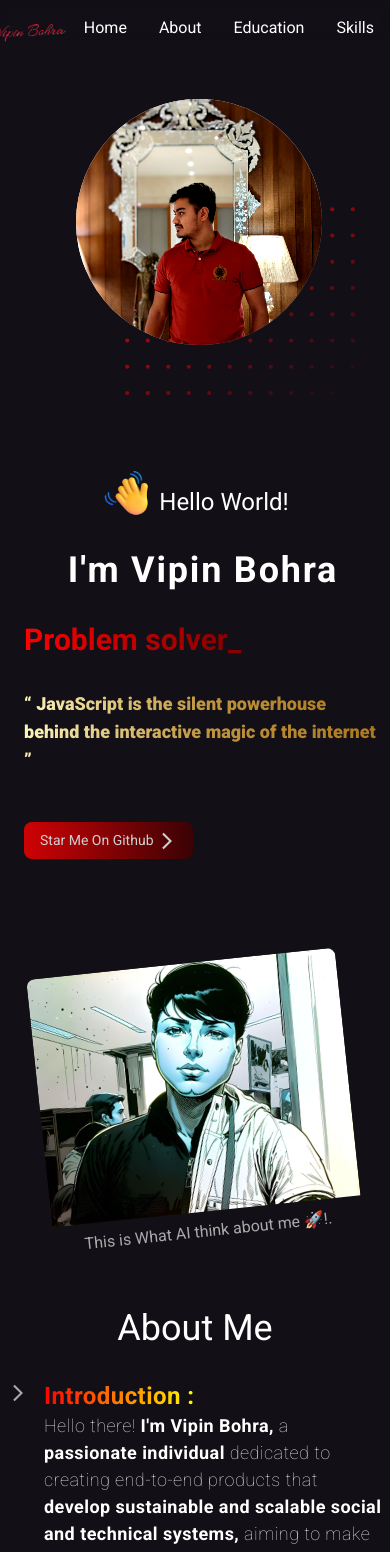
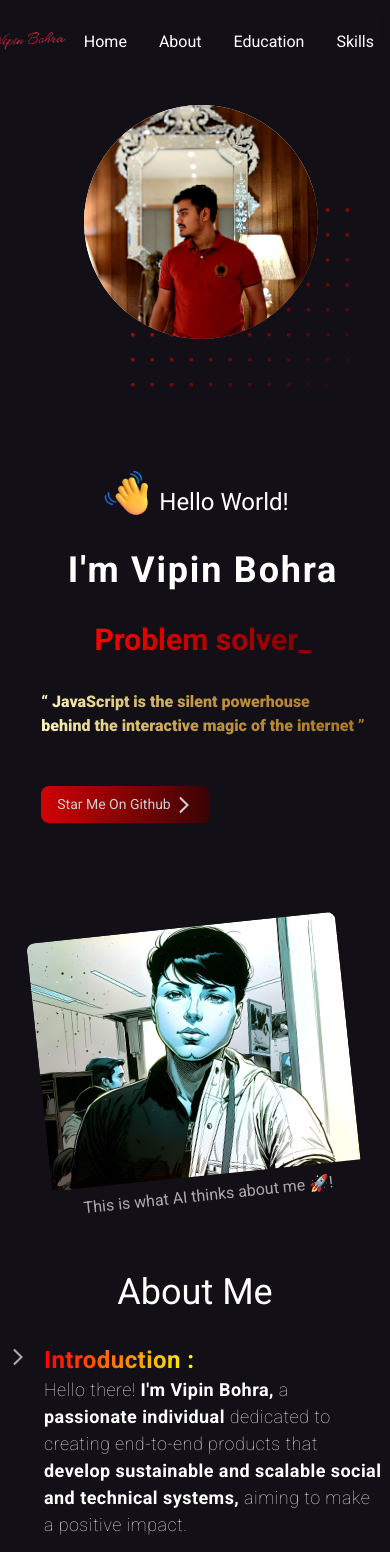
Before and after one commit to VIPIN24BOHRA/portfolio_template, a Next.js app: page / in a window 390 px wide. Shown: the top 1552 px of the page. Built offline with nearby package versions, Linux system fonts and the light colour scheme.

Commit message:
feat: added padding to header

```diff
--- a/components/Header/header.tsx
+++ b/components/Header/header.tsx
@@ -1,6 +1,6 @@
 export default function Header() {
   return (
-    <nav className="pl-4 sm:pr-40 z-40 fixed w-full text-white flex justify-end h-[40px] sm:h-[50px] items-end backdrop-blur-sm">
+    <nav className="pl-4 pt-2 sm:pr-40 z-40 fixed w-full text-white flex justify-end  sm:h-[50px] items-end backdrop-blur-sm">
       <img
         src="./assets/my_signature.png"
         alt="signature"
--- a/components/about.tsx
+++ b/components/about.tsx
@@ -11,7 +11,7 @@ export default function About() {
           className="h-full object-cover"
         />
         <p className="text-center mt-2 text-[#aaa]">
-          This is What AI think about me 🚀!.{" "}
+          This is what AI thinks about me 🚀!{" "}
         </p>
       </div>
 
--- a/components/hero.tsx
+++ b/components/hero.tsx
@@ -24,7 +24,7 @@ export default function HeroSection() {
 
         <div className="ml-4 mt-8">
           <AnimationEffect delay={1.5} duration={1} y={50}>
-            <div className="text-3xl sm:text-4xl font-semibold mb-4">
+            <div className="text-3xl text-center sm:text-start sm:text-4xl font-semibold mb-4">
               <TypewriterComponent
                 options={{
                   strings: [
@@ -45,7 +45,7 @@ export default function HeroSection() {
             </div>
           </AnimationEffect>
           <AnimationEffect delay={2} duration={1} y={50}>
-            <p className="py-4 text-lg sm:text-xl font-extrabold bg-gradient-to-r from-[#FCF6BA] via-[#BF953F] to-[#AA771C] text-transparent bg-clip-text">
+            <p className="py-4 text-md sm:text-xl font-extrabold bg-gradient-to-r from-[#FCF6BA] via-[#BF953F] to-[#AA771C] text-transparent bg-clip-text">
               &#8220; JavaScript is the silent powerhouse <br /> behind the
               interactive magic of the internet &#8221;
             </p>
@@ -64,7 +64,7 @@ export default function HeroSection() {
           </AnimationEffect>
         </div>
       </div>
-      <div className="scale-[0.82] sm:scale-[1] mt-16 ml-8 sm:mt-0 sm:ml-0 order-1 sm:order-2 w-[400px] relative">
+      <div className="scale-[0.78] sm:scale-[1] mt-16 ml-8 sm:mt-0 sm:ml-0 order-1 sm:order-2 w-[400px] relative">
         <ImageAnimationEffect delay={0.1}>
           <div className="flex items-center relative bg-white w-[300px] h-[300px] rounded-[100%] overflow-hidden">
             <img
```
